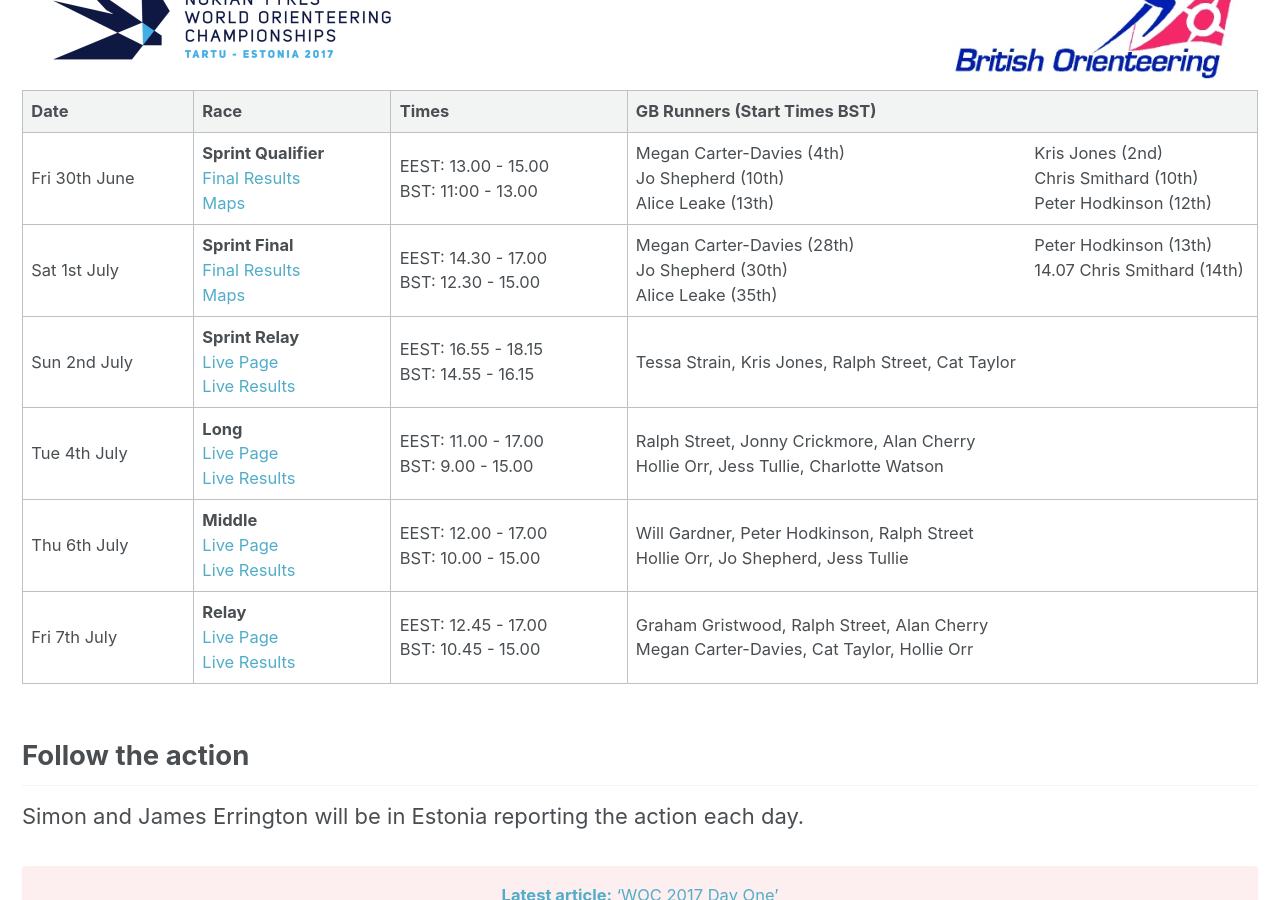
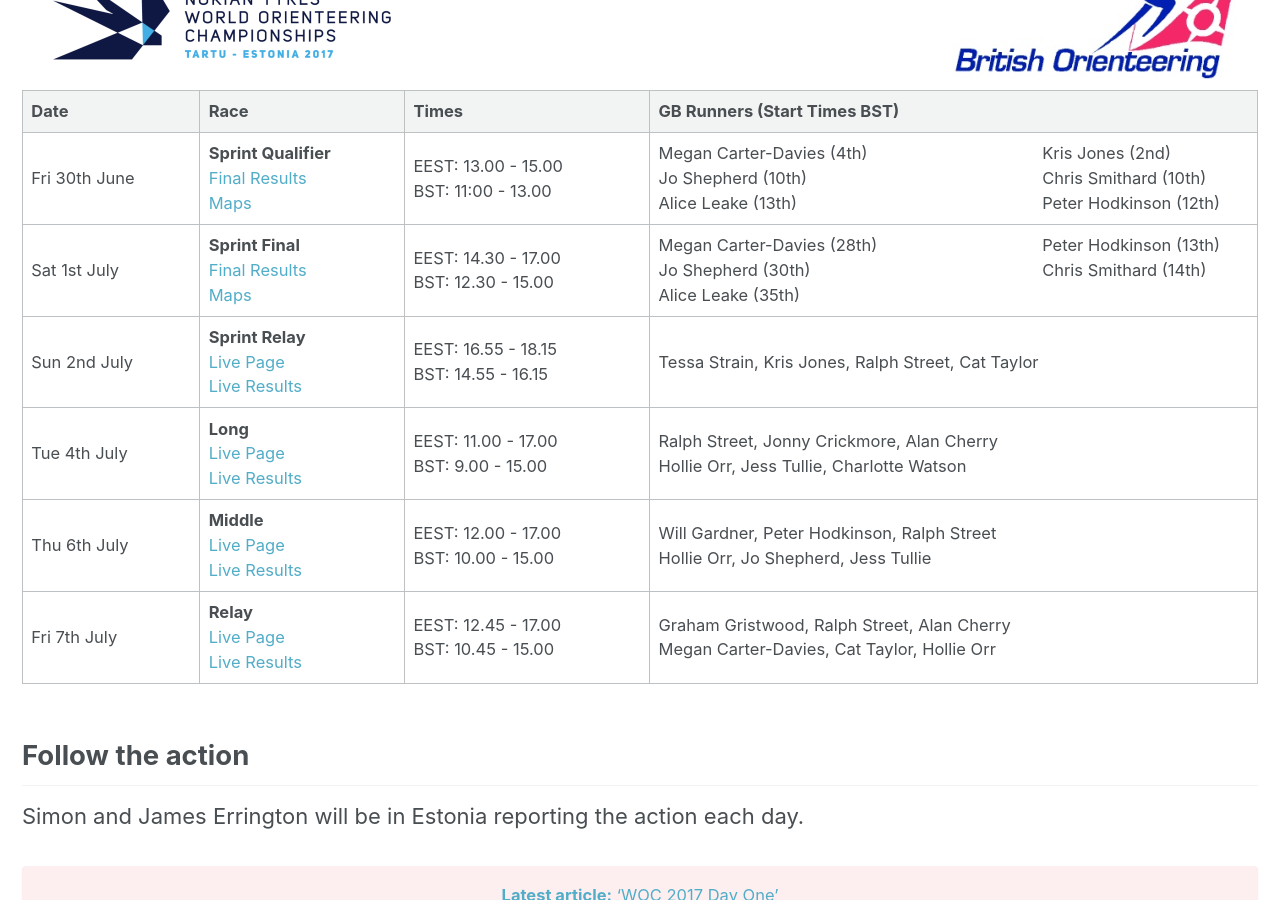
Before and after one commit to Maprunner/maprunner, a Jekyll site: the page built from _pages/woc2017.md, in a window 1280 px wide and 900 px high, scrolled down 715 px. Built offline with Jekyll 4.4.1, drawn with Linux system fonts in a browser that asks for light colours.

Commit message:
Fix result

```diff
--- a/_pages/woc2017.md
+++ b/_pages/woc2017.md
@@ -17,7 +17,7 @@
 | Date | Race | Times | GB Runners (Start Times BST) |
 |------|------|-------|------------------------------|
 | Fri 30th June | **Sprint Qualifier**<br>[Final Results](http://r.emit.live/followfull.php?comp=12626&lang=en)<br>[Maps](http://woc2017.ee/live/sprint-qualification) | EEST: 13.00 - 15.00<br> BST: 11:00 - 13.00 | <span style="float:left;width:65%;">Megan Carter-Davies (4th)<br>Jo Shepherd (10th)<br>Alice Leake (13th)</span><span style="float:right;width:35%;">Kris Jones (2nd)<br>Chris Smithard (10th)<br>Peter Hodkinson (12th)</span> |
-| Sat 1st July  | **Sprint Final**<br>[Final Results](http://r.emit.live/followfull.php?comp=12627&lang=en)<br>[Maps](http://woc2017.ee/live/sprint-final) | EEST: 14.30 - 17.00<br> BST: 12.30 - 15.00  | <span style="float:left;width:65%;">Megan Carter-Davies (28th)<br>Jo Shepherd (30th)<br>Alice Leake (35th)</span><span style="float:right;width:35%;">Peter Hodkinson (13th)<br>14.07 Chris Smithard (14th)</span> |
+| Sat 1st July  | **Sprint Final**<br>[Final Results](http://r.emit.live/followfull.php?comp=12627&lang=en)<br>[Maps](http://woc2017.ee/live/sprint-final) | EEST: 14.30 - 17.00<br> BST: 12.30 - 15.00  | <span style="float:left;width:65%;">Megan Carter-Davies (28th)<br>Jo Shepherd (30th)<br>Alice Leake (35th)</span><span style="float:right;width:35%;">Peter Hodkinson (13th)<br>Chris Smithard (14th)</span> |
 | Sun 2nd July  | **Sprint Relay**<br>[Live Page](http://woc2017.ee/live/sprint-relay)<br>[Live Results](http://r.emit.live/followfull.php?comp=12628&lang=en) | EEST: 16.55 - 18.15<br> BST: 14.55 - 16.15 | Tessa Strain, Kris Jones, Ralph Street, Cat Taylor                                            |
 | Tue 4th July  | **Long**<br>[Live Page](http://woc2017.ee/live/long-distance)<br>[Live Results](http://r.emit.live/followfull.php?comp=12629&lang=en) | EEST: 11.00 - 17.00<br> BST: 9.00 - 15.00  | Ralph Street, Jonny Crickmore, Alan Cherry<br> Hollie Orr, Jess Tullie, Charlotte Watson      |
 | Thu 6th July  | **Middle**<br>[Live Page](http://woc2017.ee/live/middle)<br>[Live Results](http://r.emit.live/followfull.php?comp=12630&lang=en) | EEST: 12.00 - 17.00<br> BST: 10.00 - 15.00 | Will Gardner, Peter Hodkinson, Ralph Street<br> Hollie Orr, Jo Shepherd, Jess Tullie           |
```
